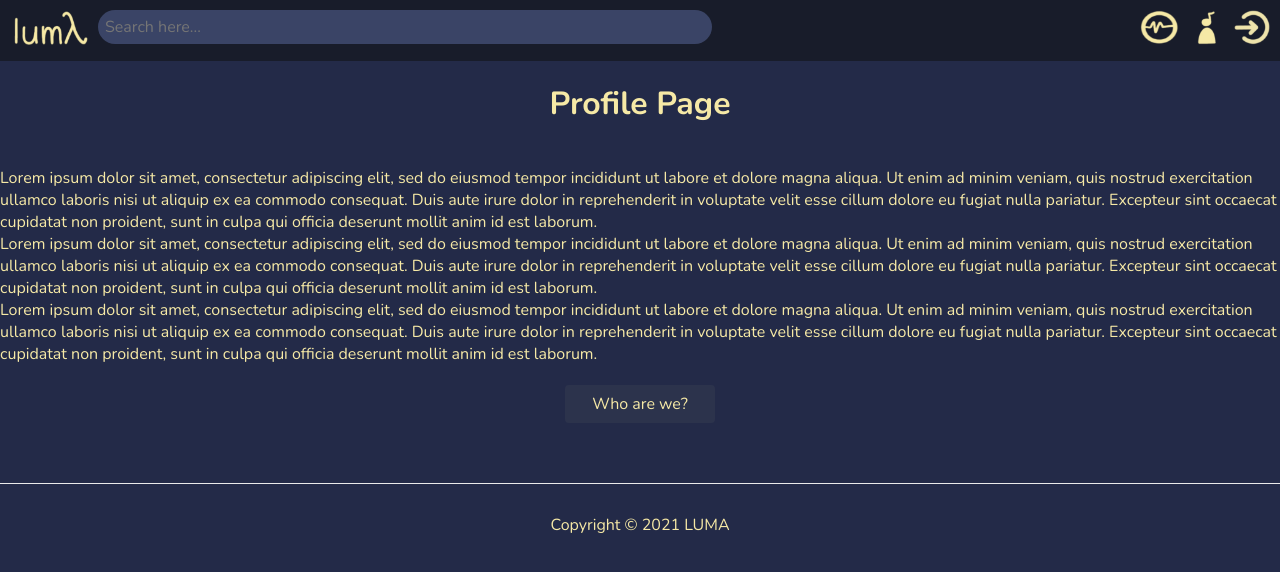
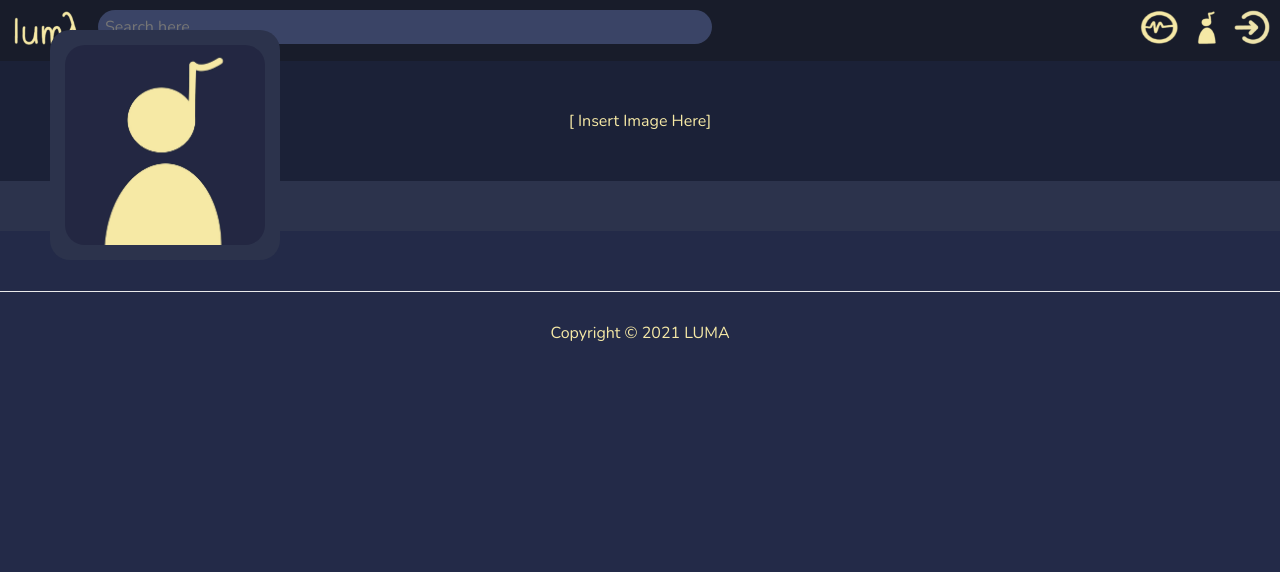
Before and after one commit to thejamielin/Luma, a Next.js app in the folder src/frontend/: page /profile in a window 1280 px wide. Shown: the top 572 px of the page. Built offline with nearby package versions, Linux system fonts and the light colour scheme.

Commit message:
initial layout setup

```diff
--- a/src/frontend/pages/profile.js
+++ b/src/frontend/pages/profile.js
@@ -1,7 +1,6 @@
 import Head from "next/head";
-import Footer from "../components/footer";
-import Navbar from "../components/navbar";
-import styles from "../styles/Home.module.css";
+import styles from "../styles/profile.module.css";
+import Image from 'next/image'
 import Link from "next/link";
 
 export default function Home() {
@@ -11,16 +10,12 @@ export default function Home() {
         <title>Luma | Profile</title>
         <meta name="keywords" content="luma" />
       </Head>
-      <div>
-        <h1 className={styles.title}>Profile Page</h1>
-        <p1 className={styles.text}>Lorem ipsum dolor sit amet, consectetur adipiscing elit, sed do eiusmod tempor incididunt ut labore et dolore magna aliqua. Ut enim ad minim veniam, quis nostrud exercitation ullamco laboris nisi ut aliquip ex ea commodo consequat. Duis aute irure dolor in reprehenderit in voluptate velit esse cillum dolore eu fugiat nulla pariatur. Excepteur sint occaecat cupidatat non proident, sunt in culpa qui officia deserunt mollit anim id est laborum. </p1>
-        <div></div>
-        <p1 className={styles.text}>Lorem ipsum dolor sit amet, consectetur adipiscing elit, sed do eiusmod tempor incididunt ut labore et dolore magna aliqua. Ut enim ad minim veniam, quis nostrud exercitation ullamco laboris nisi ut aliquip ex ea commodo consequat. Duis aute irure dolor in reprehenderit in voluptate velit esse cillum dolore eu fugiat nulla pariatur. Excepteur sint occaecat cupidatat non proident, sunt in culpa qui officia deserunt mollit anim id est laborum. </p1>
-        <div></div>
-        <p1 className={styles.text}>Lorem ipsum dolor sit amet, consectetur adipiscing elit, sed do eiusmod tempor incididunt ut labore et dolore magna aliqua. Ut enim ad minim veniam, quis nostrud exercitation ullamco laboris nisi ut aliquip ex ea commodo consequat. Duis aute irure dolor in reprehenderit in voluptate velit esse cillum dolore eu fugiat nulla pariatur. Excepteur sint occaecat cupidatat non proident, sunt in culpa qui officia deserunt mollit anim id est laborum. </p1>
-        <Link href="/about">
-          <a className={styles.btn}>Who are we?</a>
-        </Link>
+      <div className={styles.banner}>
+         <p> [ Insert Image Here] </p>
+      </div>
+      <div className={styles.profilebar} />
+      <div className={styles.biodrop}>
+         <Image className={styles.pfp} src="/defaultpfp.jpg" width={200} height={200}/>
       </div>
     </>
   );
--- a/src/frontend/styles/globals.css
+++ b/src/frontend/styles/globals.css
@@ -39,7 +39,6 @@ nav {
   background-color: #181C2A;
   padding: 10px;
   overflow: auto;
-  margin-bottom: 10px;
 }
 
 .leftel{
--- /dev/null
+++ b/src/frontend/styles/profile.module.css
@@ -0,0 +1,33 @@
+.banner {
+    background-color: #1b2137;
+    height: 120px;
+    background-size: contain;
+    display: flex;
+    justify-content: center;
+    align-items: center;
+    overflow: hidden;
+}
+
+.profilebar {
+    background-color: #2c334c;
+    height: 50px;
+    background-size: contain;
+    overflow: hidden;
+}
+
+.biodrop {
+    background-color: #2c334c;
+    position: absolute;
+    border-radius: 20px;
+    left: 50px;
+    top: 30px;
+    width: 200px;
+    padding: 15px;
+    display: flex;
+    justify-content: center;
+    align-items: center;
+}
+
+.pfp {
+    border-radius: 20px;
+}
```
Also changed, not shown: src/frontend/public/defaultpfp.jpg (added).
